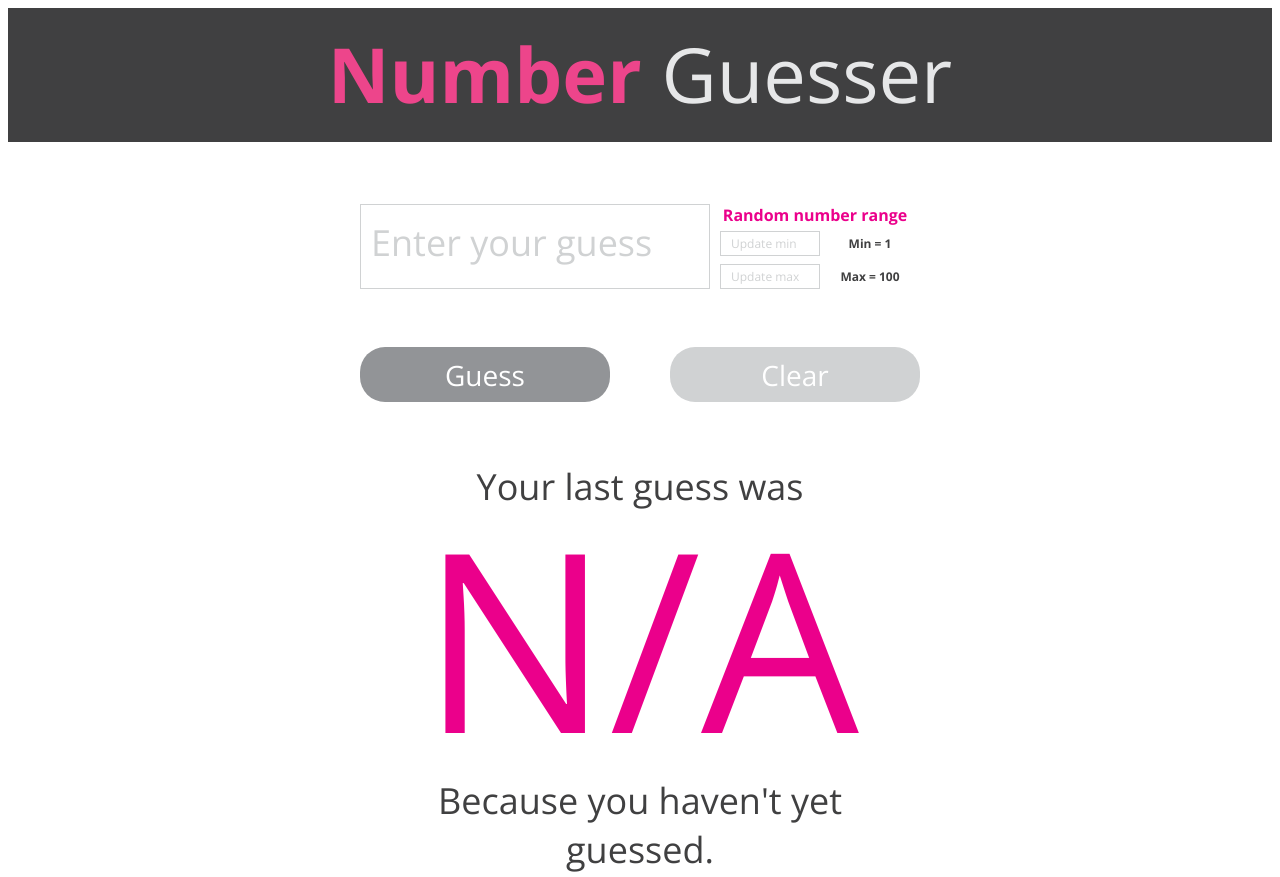
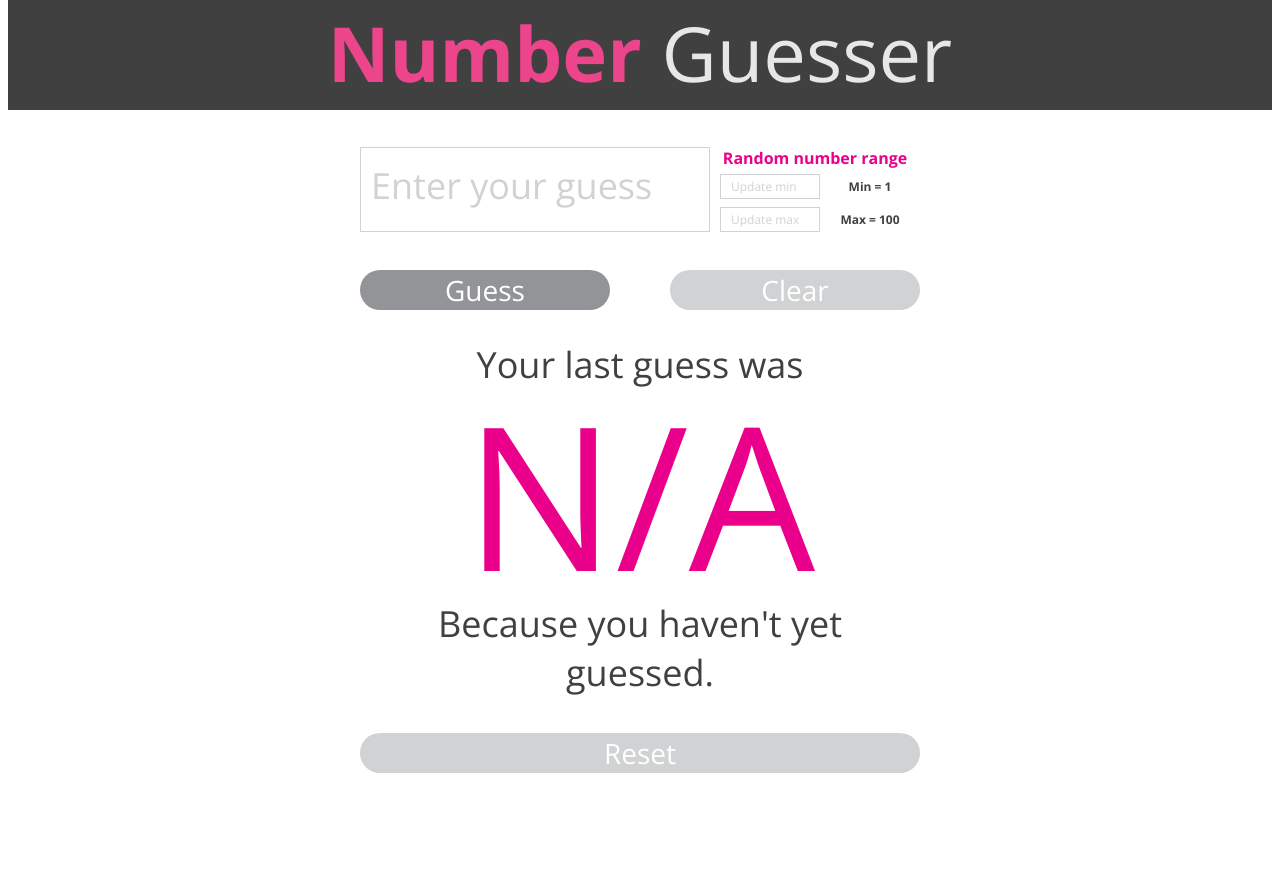
Before and after one commit to CamBuscher/number-guesser, a plain HTML site: page index.html in a window 1280 px wide. Shown: the top 877 px of the page. After the commit the page ends 800 px from the top, so only its background shows below. Drawn offline with nearby package versions, Linux system fonts and the light colour scheme.

Commit message:
Update all stylesheet to not have to scroll to play game

```diff
--- a/styles.css
+++ b/styles.css
@@ -3,15 +3,16 @@
 }
 
 header {
+  margin-top: -8px;
   text-align: center;
-  height: 134px;
+  height: 110px;
   background-color: #404041;
 }
 
 h1{
   font-size: 76px;
   display: inline-block;
-  margin: 14px 0 0 0;
+  margin: 1px 0 0 0;
 }
 
 .h1-bold {
@@ -25,13 +26,13 @@ h1{
 }
 
 body {
-  height: 1000px;
+  height: 750px;
 }
 
 main {
   width: 560px;
   margin: auto;
-  margin-top: 62px;
+  margin-top: 25px;
   text-align: center;
 }
 
@@ -102,18 +103,18 @@ button:disabled {
 
 #submit-button {
   border-radius: 25px;
-  margin-top: 50px;
+  margin-top: 30px;
   width: 250px;
-  height: 55px;
+  height: 40px;
   float: left;
   font-size: 28px;
 }
 
 #clear-button {
   border-radius: 25px;
-  margin-top: 50px;
+  margin-top: 30px;
   width: 250px;
-  height: 55px;
+  height: 40px;
   float: right;
   font-size: 28px;
 }
@@ -127,26 +128,26 @@ p {
 }
 
 #last-guess {
-  margin-top: 60px;
-  margin-bottom: 50px;
+  margin-top: 30px;
+  margin-bottom: 30px;
 }
 
 #indicator{
-  margin-top: 40px;
+  margin-top: 30px;
 }
 
 h2 {
   color: #EB008B;
-  font-size: 250px;
+  font-size: 200px;
   font-weight: lighter;
   margin-top: 0px;
-  margin-bottom: 25px;
+  margin-bottom: 0px;
   line-height: 150px;
 }
 
 #reset-button {
   border-radius: 25px;
-  margin-top: 20px;
+  margin-top: 0px;
   width: 560px;
   height: 40px;
   font-size: 28px;
```
